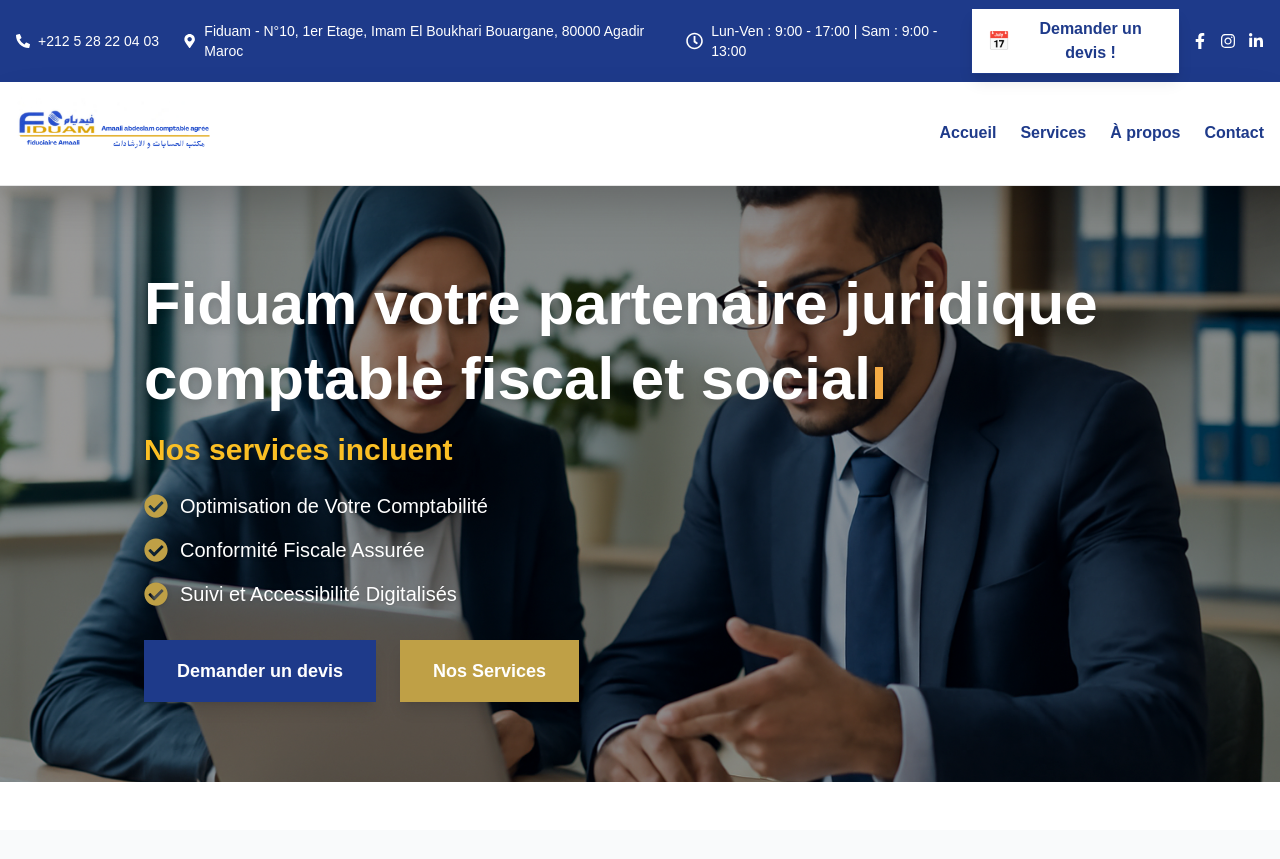
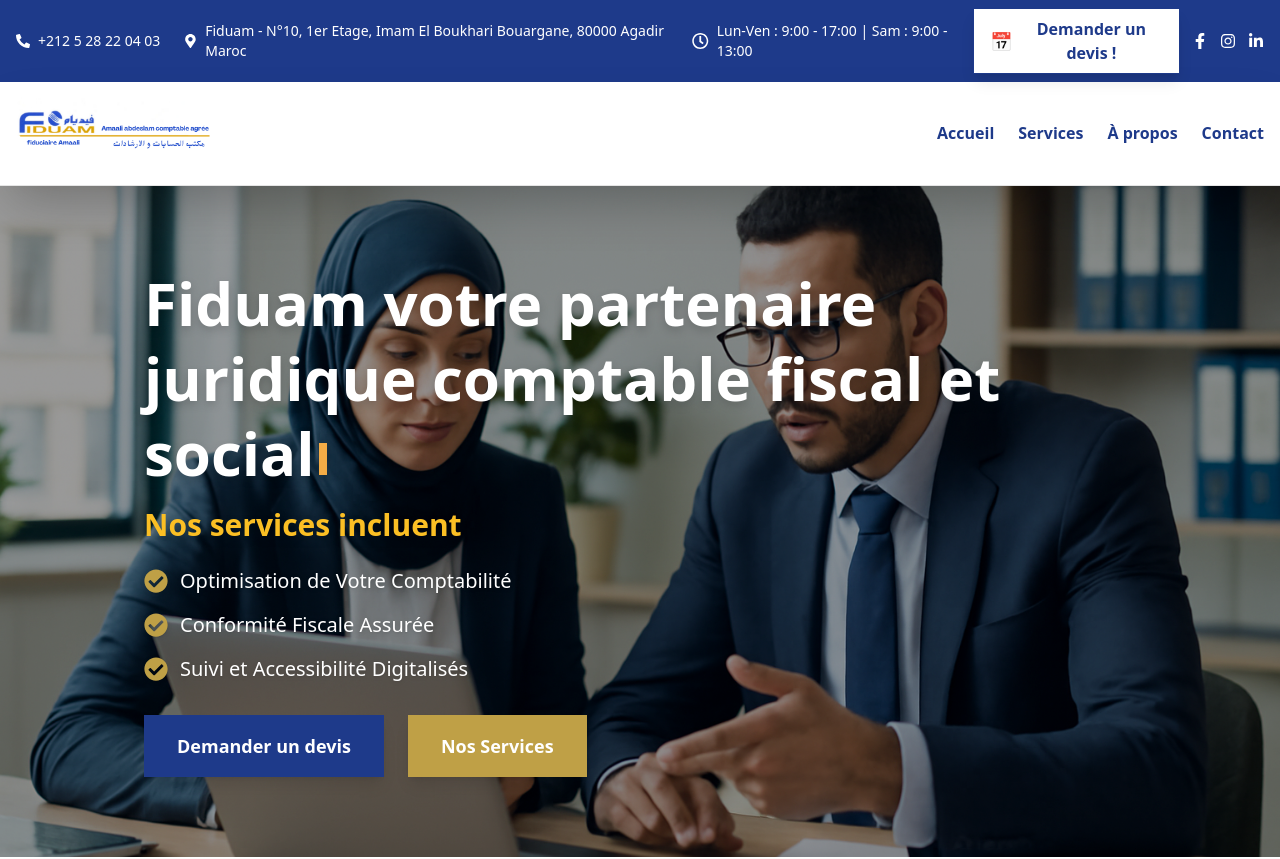
Before and after one commit to amaalioussama/Fiduciaire-amaali, a Next.js app: page / in a window 1280 px wide. Shown: the top 859 px of the page. Built offline with nearby package versions, Linux system fonts and the light colour scheme.

Commit message:
conf css

```diff
--- a/src/app/globals.css
+++ b/src/app/globals.css
@@ -4,40 +4,3 @@
   --background: #ffffff;
   --foreground: #171717;
 }
-
-@theme inline {
-  --color-background: var(--background);
-  --color-foreground: var(--foreground);
-  --font-sans: var(--font-geist-sans);
-  --font-mono: var(--font-geist-mono);
-}
-
-@media (prefers-color-scheme: dark) {
-  :root {
-    --background: #0a0a0a;
-    --foreground: #ededed;
-  }
-}
-
-body {
-  background: var(--background);
-  color: var(--foreground);
-  font-family: Arial, Helvetica, sans-serif;
-}
-
-@layer utilities {
-  .animate-fade-in-up {
-    @apply opacity-100 translate-y-0;
-    animation: fadeInUp 0.7s cubic-bezier(0.23, 1, 0.32, 1) both;
-  }
-  @keyframes fadeInUp {
-    from {
-      opacity: 0;
-      transform: translateY(40px);
-    }
-    to {
-      opacity: 1;
-      transform: translateY(0);
-    }
-  }
-}
```
